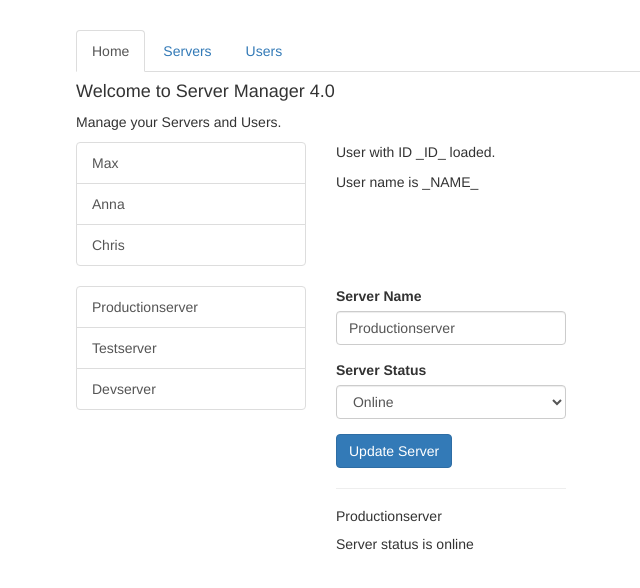
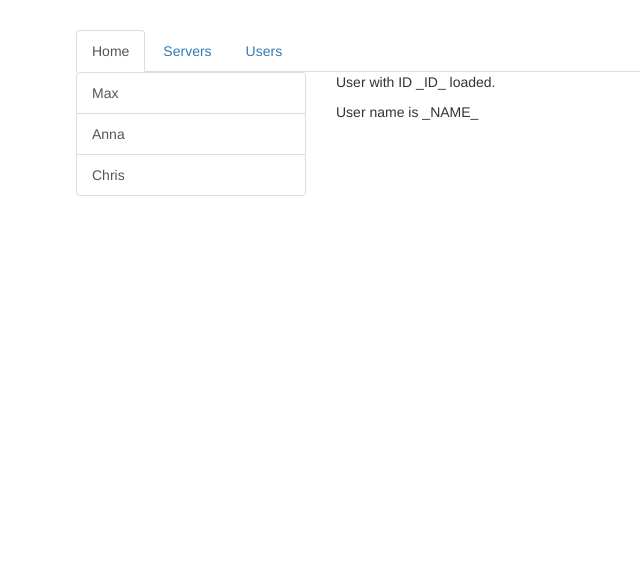
Before and after one commit to verlil/angular5-routing-start, an Angular app: page /users in a window 1280 px wide. Shown: the top 588 px of the page, without its empty margins (189-829 px from the left). Built offline with nearby package versions, Linux system fonts and the light colour scheme.

Commit message:
basic routing

```diff
--- a/src/app/app.component.html
+++ b/src/app/app.component.html
@@ -2,25 +2,15 @@
   <div class="row">
     <div class="col-xs-12 col-sm-10 col-md-8 col-sm-offset-1 col-md-offset-2">
       <ul class="nav nav-tabs">
-        <li role="presentation" class="active"><a href="#">Home</a></li>
-        <li role="presentation"><a href="#">Servers</a></li>
-        <li role="presentation"><a href="#">Users</a></li>
+        <li role="presentation" class="active"><a href="/">Home</a></li>
+        <li role="presentation"><a href="servers">Servers</a></li>
+        <li role="presentation"><a href="users">Users</a></li>
       </ul>
     </div>
   </div>
   <div class="row">
     <div class="col-xs-12 col-sm-10 col-md-8 col-sm-offset-1 col-md-offset-2">
-      <app-home></app-home>
-    </div>
-  </div>
-  <div class="row">
-    <div class="col-xs-12 col-sm-10 col-md-8 col-sm-offset-1 col-md-offset-2">
-      <app-users></app-users>
-    </div>
-  </div>
-  <div class="row">
-    <div class="col-xs-12 col-sm-10 col-md-8 col-sm-offset-1 col-md-offset-2">
-      <app-servers></app-servers>
+      <router-outlet></router-outlet>
     </div>
   </div>
 </div>
--- a/src/app/app.module.ts
+++ b/src/app/app.module.ts
@@ -2,6 +2,7 @@ import { BrowserModule } from '@angular/platform-browser';
 import { NgModule } from '@angular/core';
 import { FormsModule } from '@angular/forms';
 import { HttpModule } from '@angular/http';
+import { Routes, RouterModule }  from "@angular/router";
 
 import { AppComponent } from './app.component';
 import { HomeComponent } from './home/home.component';
@@ -11,6 +12,13 @@ import { UserComponent } from './users/user/user.component';
 import { EditServerComponent } from './servers/edit-server/edit-server.component';
 import { ServerComponent } from './servers/server/server.component';
 import { ServersService } from './servers/servers.service';
+
+const appRoutes: Routes = [
+  { path: '', component: HomeComponent },
+  { path: 'users', component: UsersComponent },
+  { path: 'servers', component: ServerComponent }
+];
+
 
 @NgModule({
   declarations: [
@@ -25,7 +33,8 @@ import { ServersService } from './servers/servers.service';
   imports: [
     BrowserModule,
     FormsModule,
-    HttpModule
+    HttpModule,
+    RouterModule.forRoot(appRoutes)
   ],
   providers: [ServersService],
   bootstrap: [AppComponent]
```
